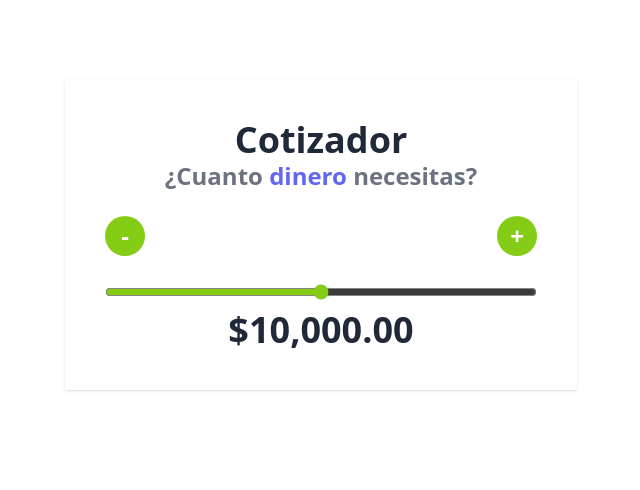
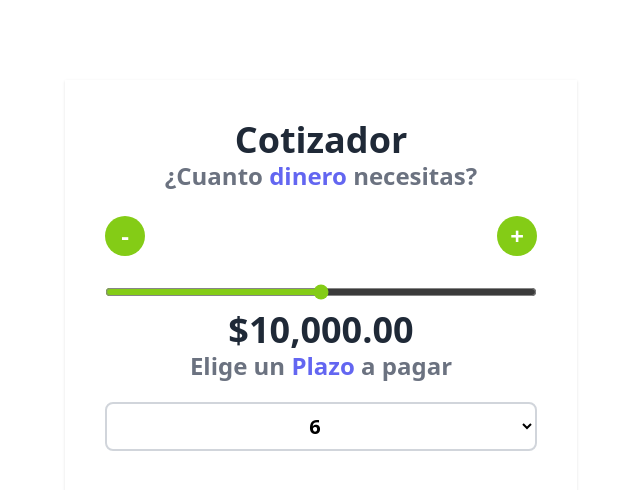
Before and after one commit to mauroociappinaph/Cotizador-react-vite, a React app: page / in a window 1280 px wide. Shown: the top 490 px of the page, without its empty margins (319-959 px from the left). Built offline with nearby package versions, Linux system fonts and the light colour scheme; the HTML template or start-up script is replaced by a standard one.

Commit message:
Add files via upload
Select para plazo a pagar

```diff
--- a/src/App.jsx
+++ b/src/App.jsx
@@ -2,7 +2,7 @@
 
 import Header from "./components/Header";
 import Button from "./components/Button";
-import {formatearDinero} from "./helpers/index";
+import { formatearDinero } from "./helpers/index";
 
 function App() {
   const [cantidad, setCantidad] = useState(10000);
@@ -56,6 +56,17 @@
       <p className="text-4xl font-extrabold text-center text-gray-800">
         {formatearDinero(cantidad)}
       </p>
+
+      <h2 className="text-2xl font-bold text-center text-gray-500">
+        Elige un <span className="text-indigo-500">Plazo</span> a pagar
+      </h2>
+
+      <select className="mt-5 w-full p-2 bg-white border-2 border-gray-300 rounded-lg text-center text-xl font-bold">
+        <option value="6">6</option>
+        <option value="12">12</option>
+        <option value="18">18</option>
+        <option value="24">24</option>
+      </select>
     </div>
   );
 }
```
